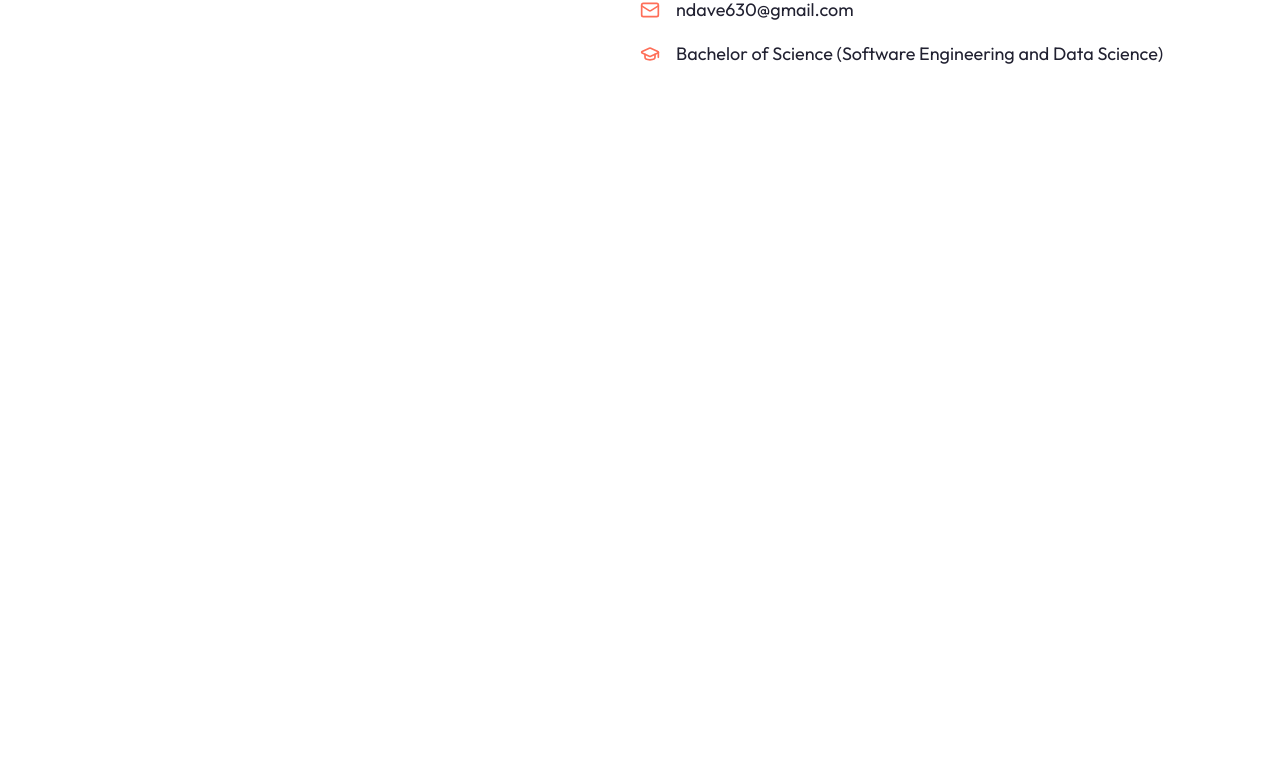
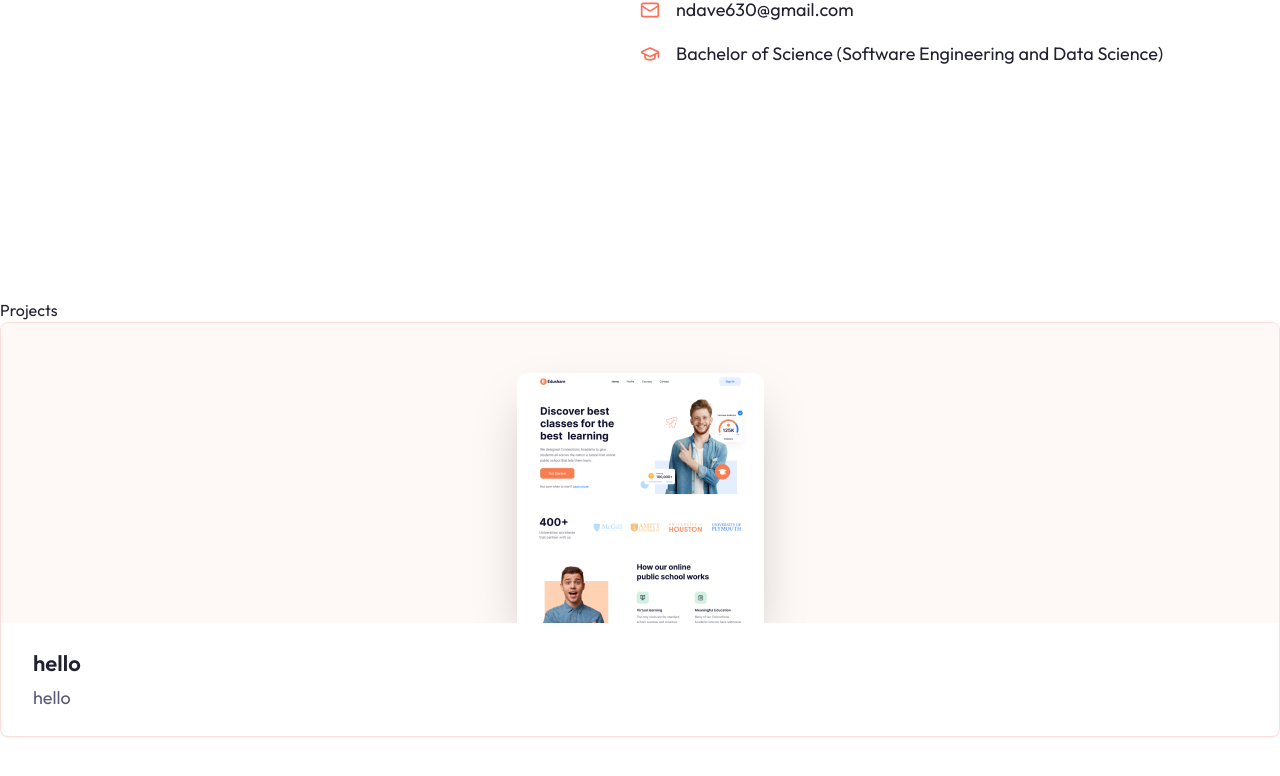
Before and after one commit to nisarg-dave/portfolio, a Next.js app: page / in a window 1280 px wide. Shown: the part 1336-2112 px from the top of the page. Built offline with nearby package versions, Linux system fonts and the light colour scheme.

Commit message:
feat: completed projects card

```diff
--- a/app/page.tsx
+++ b/app/page.tsx
@@ -1,12 +1,13 @@
 import About from "@/components/About";
 import Hero from "@/components/Hero";
-import Image from "next/image";
+import Projects from "@/components/Projects";
 
 export default function Home() {
   return (
     <main>
       <Hero />
       <About />
+      <Projects />
     </main>
   );
 }
--- /dev/null
+++ b/components/ProjectCard.tsx
@@ -0,0 +1,58 @@
+import Link from "next/link";
+import Image from "next/image";
+import { Card, CardHeader } from "./ui/card";
+import { Github, Link2Icon } from "lucide-react";
+import { Badge } from "./ui/badge";
+
+interface ProjectCardProps {
+  project: {
+    name: string;
+    description: string;
+    image: string;
+    link: string;
+    github: string;
+  };
+}
+
+function ProjectCard({ project }: ProjectCardProps) {
+  return (
+    <Card className="group overflow-hidden relative">
+      <CardHeader className="p-0">
+        {/* image */}
+        <div className="relative w-full h-[300px] flex items-center justify-center bg-tertiary dark:bg-secondary/40 overflow-hidden">
+          <Image
+            className="absolute bottom-0 shadow-2xl"
+            src={project.image}
+            width={247}
+            height={250}
+            alt=""
+            priority
+          />
+          {/* btn links */}
+          <div className="flex gap-x-4">
+            {/* project link */}
+            <Link
+              href={project.link}
+              className="bg-secondary w-[54px] h-[54px] rounded-full flex justify-center items-center scale-0 opacity-0 group-hover:scale-100 group-hover:opacity-100 transition-all duration-200"
+            >
+              <Link2Icon className="text-white" />
+            </Link>
+            {/* github link */}
+            <Link
+              href={project.github}
+              className="bg-secondary w-[54px] h-[54px] rounded-full flex justify-center items-center scale-0 opacity-0 group-hover:scale-100 group-hover:opacity-100 transition-all duration-300"
+            >
+              <Github className="text-white" />
+            </Link>
+          </div>
+        </div>
+      </CardHeader>
+      <div className="h-full px-8 py-6">
+        <h4 className="h4 mb-1">{project.name}</h4>
+        <p className="text-muted-foreground text-lg">{project.description}</p>
+      </div>
+    </Card>
+  );
+}
+
+export default ProjectCard;
--- /dev/null
+++ b/components/Projects.tsx
@@ -0,0 +1,20 @@
+import ProjectCard from "./ProjectCard";
+
+function Projects() {
+  return (
+    <div>
+      Projects
+      <ProjectCard
+        project={{
+          name: "hello",
+          description: "hello",
+          image: "/work/1.png",
+          link: "f",
+          github: "h",
+        }}
+      />
+    </div>
+  );
+}
+
+export default Projects;
```
Also changed, not shown: public/work/project-bg-dark.png (deleted), public/work/project-bg-light.png (deleted).
